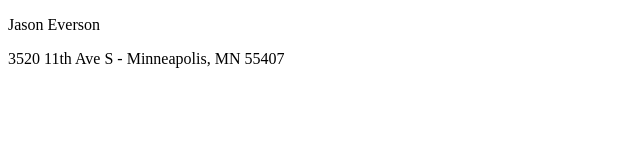
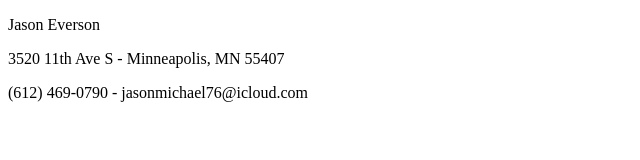
Before and after one commit to jasoneverson/jasoneverson.github.io, a plain HTML site: page index.html in a window 1280 px wide. Shown: the whole page, without its empty margins (0-640 px from the left). Drawn offline with Linux system fonts and the light colour scheme.

Commit message:
Update index.html

```diff
--- a/index.html
+++ b/index.html
@@ -8,5 +8,6 @@
   <body>
     <p>Jason Everson</p>
     <p>3520 11th Ave S - Minneapolis, MN 55407</p>
+    <p>(612) 469-0790 - jasonmichael76@icloud.com</p>
   </body>
 </html>
```
